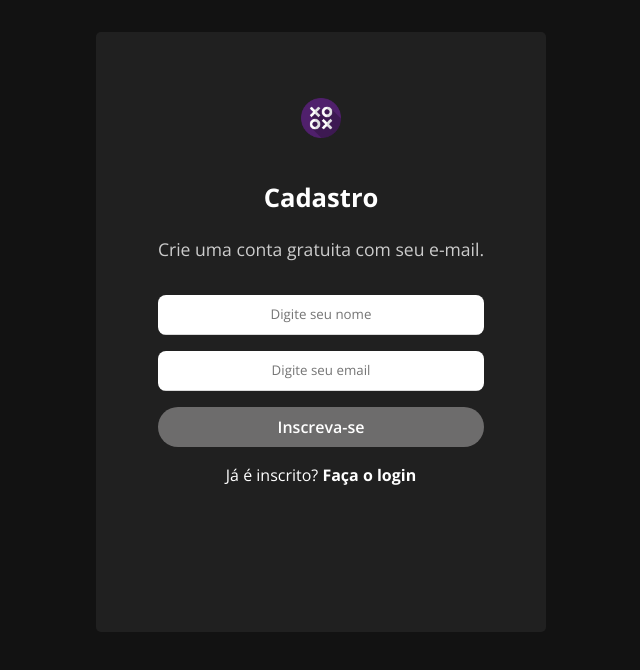
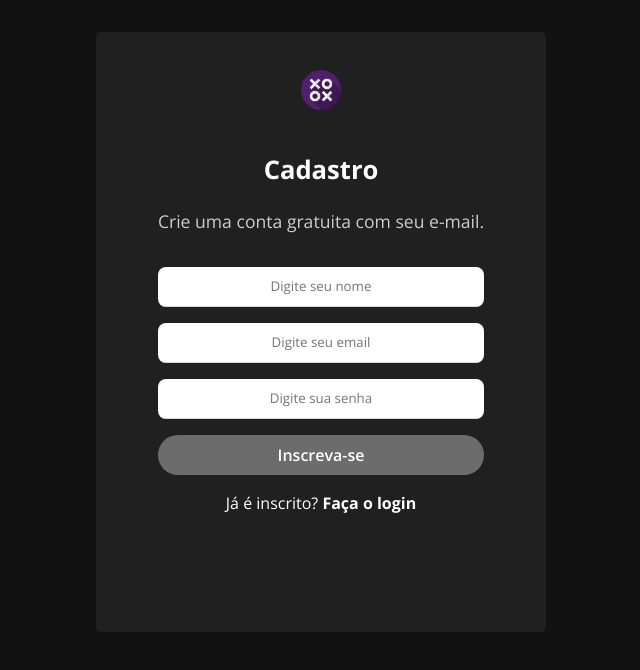
Before and after one commit to egrinaldo/Projeto-A3-Final, a React (Vite) app in the folder frontend/: page /Cadastro in a window 1280 px wide. Shown: the top 670 px of the page, without its empty margins (319-959 px from the left). Built offline with nearby package versions, Linux system fonts and the light colour scheme.

Commit message:
instalando axios e finalizando form de cadastro

```diff
--- a/frontend/package.json
+++ b/frontend/package.json
@@ -11,6 +11,7 @@
   },
   "dependencies": {
     "@trendyol-js/react-carousel": "^3.0.2",
+    "axios": "^1.6.2",
     "bootstrap": "^5.3.2",
     "express": "^4.18.2",
     "localforage": "^1.10.0",
--- a/frontend/src/Login/Cadastro.jsx
+++ b/frontend/src/Login/Cadastro.jsx
@@ -52,21 +52,19 @@ export default function Cad_User() {
             )}
           />
 
-          {/* <div className='Inputs'>
-            <input type='text' name='nome_usuario' id='nome_user' onChange={valorInput} placeholder='Digite Nome de Usuário' />
-          </div>
-
-          <div className='Inputs'>
-            <input type='email' name='email' id='email' onChange={valorInput} placeholder='Digite Seu E-mail' />
-          </div>
-
-          <div className='Inputs'>
-            <input type='password' name='senha' id='senha' onChange={valorInput}  placeholder='Informe Sua Senha ' />
-          </div>
-
-          <div className='Inputs'>
-            <input type='password' name='conf_senha' id='conf_senha' onChange={valorInput} placeholder='Confirme Sua Senha' />
-          </div> */}
+<Controller
+            name="password"
+            control={control}
+            defaultValue=""
+            rules={{ required: 'Senha é obrigatório', minLength: {value: 6, message: 'Senha deve ter no mínimo 6 caracteres'}}}
+            render={({ field, fieldState }) => (
+              <div className='Inputs'>
+                {/* <label>Nome</label> */}
+                <input {...field}  placeholder='Digite sua senha' id='senha' type='password' />
+                {fieldState.error && <p id='error-message'>{fieldState.error.message}</p>}
+              </div>
+            )}
+          />
 
           <button type='submit' className='Botao_Log'>Inscreva-se</button>
 
```
Also changed, not shown: 1 other file (tests, documents, lock files or other folders).
